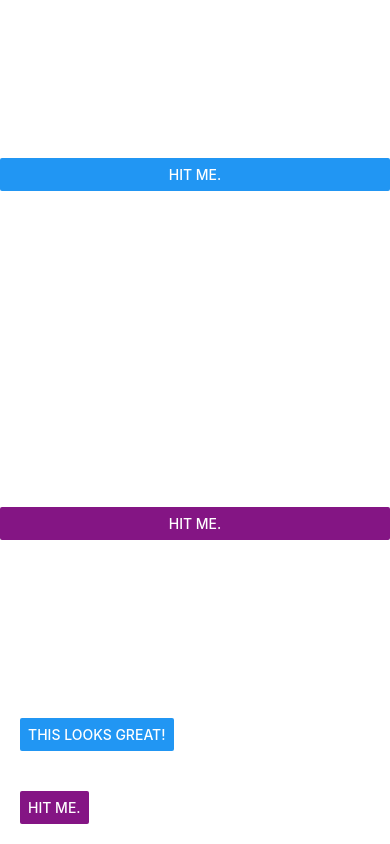
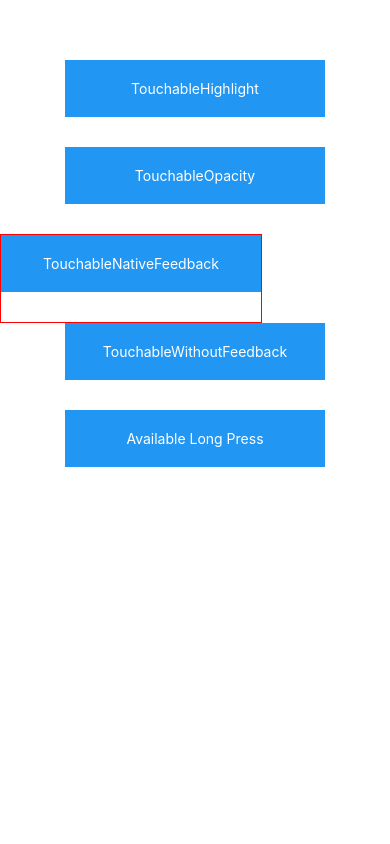
Before and after one commit to danmaq/AwesomeProject, a React Native app: screen / in a window 390 px wide. Built offline with nearby package versions, Linux system fonts and the light colour scheme.

Commit message:
Tutorial: Learned Touchable and Long Tap.

```diff
--- a/App.js
+++ b/App.js
@@ -1,43 +1,65 @@
 import React from 'react';
-import { AppRegistry, View, Button, StyleSheet, Alert } from 'react-native';
+import { AppRegistry, Alert, Button, StyleSheet, TouchableHighlight, TouchableOpacity, TouchableNativeFeedback, TouchableWithoutFeedback, Text, View, Platform } from 'react-native';
 
 export default class HelloWorldApp extends React.Component {
   static _onPressButton() {
     Alert.alert("May I help you?");
   }
+  static _onLongPressButton() {
+    Alert.alert("Long Tapped.");
+  }
   render() {
     return (
       <View style={styles.container}>
-        <View style={styles.container}>
-          <Button onPress={HelloWorldApp._onPressButton} title="HIT ME." />
+        <TouchableHighlight onPress={HelloWorldApp._onPressButton} underlayColor="white">
+          <View style={styles.button}>
+            <Text style={styles.buttonText}>TouchableHighlight</Text>
           </View>
-        <View style={styles.container}>
-          <Button onPress={HelloWorldApp._onPressButton} title="HIT ME." color="#841584" />
+        </TouchableHighlight>
+        <TouchableOpacity onPress={HelloWorldApp._onPressButton}>
+          <View style={styles.button}>
+            <Text style={styles.buttonText}>TouchableOpacity</Text>
           </View>
-        <View style={styles.alternativeLayoutButtonContainer}>
-          <Button onPress={HelloWorldApp._onPressButton} title="This looks great!" />
+        </TouchableOpacity>
+        <TouchableNativeFeedback onPress={HelloWorldApp._onPressButton}
+                                 background={Platform.OS === 'android' ? TouchableNativeFeedback.SelectableBackground() : ''}>
+          <View style={styles.button}>
+            <Text style={styles.buttonText}>TouchableNativeFeedback</Text>
           </View>
-        <View style={styles.alternativeLayoutButtonContainer}>
-          <Button onPress={HelloWorldApp._onPressButton} title="HIT ME." color="#841584" />
+        </TouchableNativeFeedback>
+        <TouchableWithoutFeedback onPress={HelloWorldApp._onPressButton}>
+          <View style={styles.button}>
+            <Text style={styles.buttonText}>TouchableWithoutFeedback</Text>
           </View>
+        </TouchableWithoutFeedback>
+        <TouchableHighlight onPress={HelloWorldApp._onPressButton}
+                            onLongPress={HelloWorldApp._onLongPressButton}
+                            underlayColor="white">
+          <View style={styles.button}>
+            <Text style={styles.buttonText}>Available Long Press</Text>
+          </View>
+        </TouchableHighlight>
       </View>
     );
   }
 }
 
-const styles =
-  StyleSheet.create({
+const styles = StyleSheet.create({
   container: {
-      flex: 1,
-      justifyContent: 'center',
+    paddingTop: 60,
+    alignItems: 'center'
   },
-    buttonContainer: { margin: 20 },
-    alternativeLayoutButtonContainer: {
-      margin: 20,
-      flexDirection: 'row',
-      justifyContent: 'space-between'
+  button: {
+    marginBottom: 30,
+    width: 260,
+    alignItems: 'center',
+    backgroundColor: '#2196F3'
+  },
+  buttonText: {
+    padding: 20,
+    color: 'white'
   }
-  });
+})
 
 // skip this line if using Create React Native App
 AppRegistry.registerComponent('netch-native', () => HelloWorldApp);
```
Lines whose indentation alone changed are shown as unchanged.
